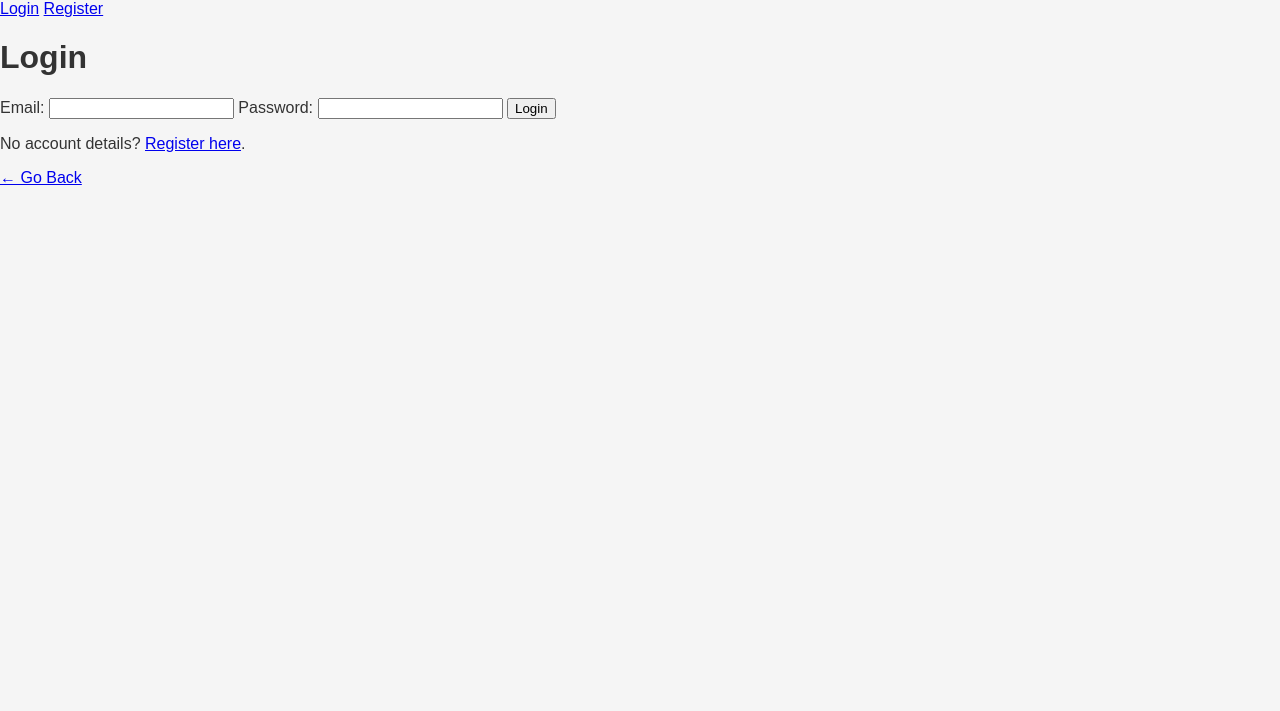
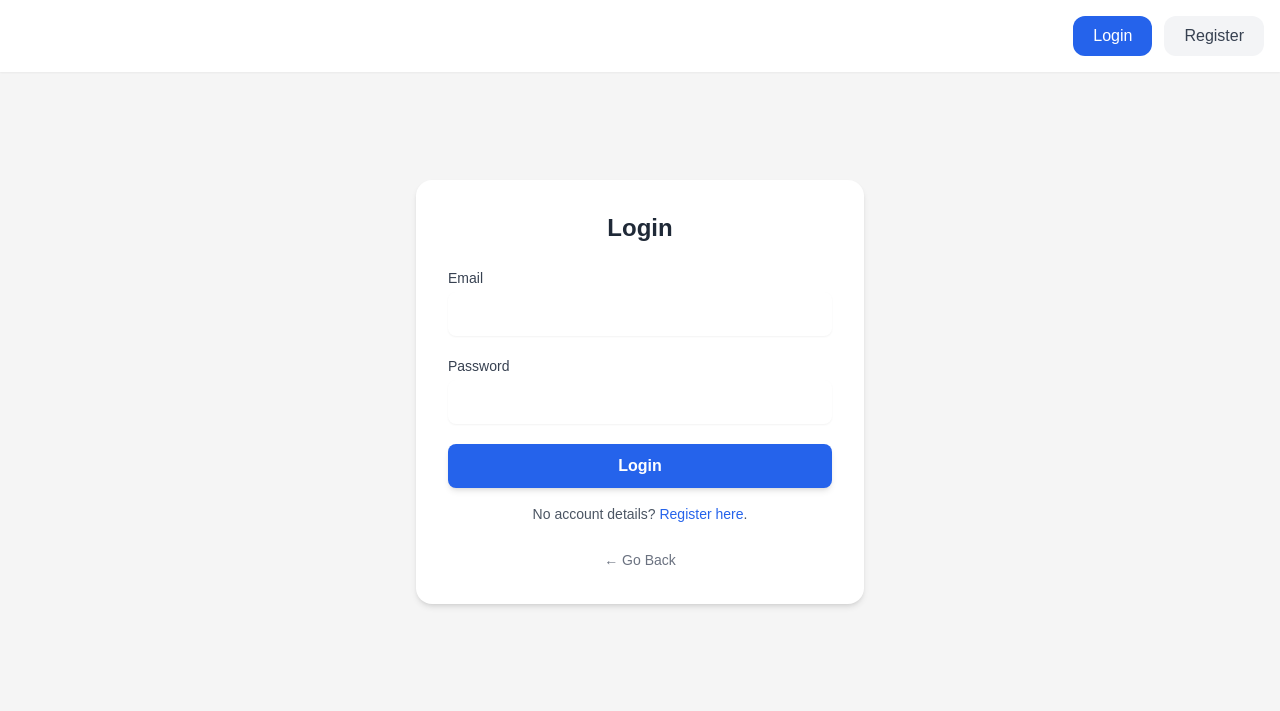
Before and after one commit to brpuneet898/1verdict-ai-prototype, a Flask app: page /login in a window 1280 px wide. Shown: the top 711 px of the page. Run offline with Flask 3, Linux system fonts and the light colour scheme; parts of the project's set-up code (start-up, migrations or seed data) failed here and were passed over; some libraries are stand-ins or nearby versions.

Commit message:
updated login page

```diff
--- a/templates/login.html
+++ b/templates/login.html
@@ -3,39 +3,55 @@
   <head>
     <meta charset="UTF-8" />
     <title>Login - 1Verdict AI Prototype</title>
-    <link
-      rel="stylesheet"
-      href="{{ url_for('static', filename='style.css') }}"
-    />
+    <script src="https://cdn.tailwindcss.com"></script>
+    <link rel="stylesheet" href="{{ url_for('static', filename='style.css') }}" />
   </head>
   <body>
-    <div class="top-bar">
-      <div class="button-group">
-        <a href="/login" class="btn">Login</a>
-        <a href="/register" class="btn">Register</a>
+    <div class="w-full flex justify-end items-center p-4 shadow-sm bg-white">
+      <div class="flex gap-3">
+        <a href="/login" class="px-5 py-2 rounded-xl bg-blue-600 text-white font-medium hover:bg-blue-700 transition">Login</a>
+        <a href="/register" class="px-5 py-2 rounded-xl bg-gray-100 text-gray-700 font-medium hover:bg-gray-200 transition">Register</a>
       </div>
     </div>
-    <div class="register-container">
+    <div class="flex items-center justify-center min-h-[80vh] px-4">
+      <div class="w-full max-w-md bg-white p-8 rounded-2xl shadow-md">
         {% with messages = get_flashed_messages(with_categories=true) %}
           {% if messages %}
             {% for category, message in messages %}
-            <div class="alert alert-{{ category }}">{{ message }}</div>
+              <div class="alert alert-{{ category }} mb-4">{{ message }}</div>
             {% endfor %}
           {% endif %}
         {% endwith %}
-      <h1>Login</h1>
-      <form method="post" action="/login">
-        <label for="email">Email:</label>
-        <input type="email" id="email" name="email" required />
 
-        <label for="password">Password:</label>
-        <input type="password" id="password" name="password" required />
+        <h1 class="text-2xl font-bold text-gray-800 mb-6 text-center">Login</h1>
 
-        <button type="submit">Login</button>
+        <form method="post" action="/login" class="space-y-5">
+          <div>
+            <label for="email" class="block text-sm font-medium text-gray-700">Email</label>
+            <input type="email" id="email" name="email" required
+                  class="mt-1 block w-full rounded-lg border-gray-300 shadow-sm focus:border-blue-500 focus:ring focus:ring-blue-200 p-2.5" />
+          </div>
+
+          <div>
+            <label for="password" class="block text-sm font-medium text-gray-700">Password</label>
+            <input type="password" id="password" name="password" required
+                  class="mt-1 block w-full rounded-lg border-gray-300 shadow-sm focus:border-blue-500 focus:ring focus:ring-blue-200 p-2.5" />
+          </div>
+
+          <button type="submit"
+                  class="w-full py-2.5 px-4 bg-blue-600 text-white font-semibold rounded-lg shadow-md hover:bg-blue-700 transition">
+            Login
+          </button>
         </form>
-      <p>No account details? <a href="/register">Register here</a>.</p>
-      <div class="go-back-container">
-        <a href="/" class="go-back-btn">← Go Back</a>
+
+        <p class="mt-4 text-center text-sm text-gray-600">
+          No account details?
+          <a href="/register" class="text-blue-600 hover:underline">Register here</a>.
+        </p>
+
+        <div class="mt-6 text-center">
+          <a href="/" class="inline-block text-sm text-gray-500 hover:text-gray-700">← Go Back</a>
+        </div>
       </div>
     </div>
   </body>
```
Lines whose indentation alone changed are shown as unchanged.
